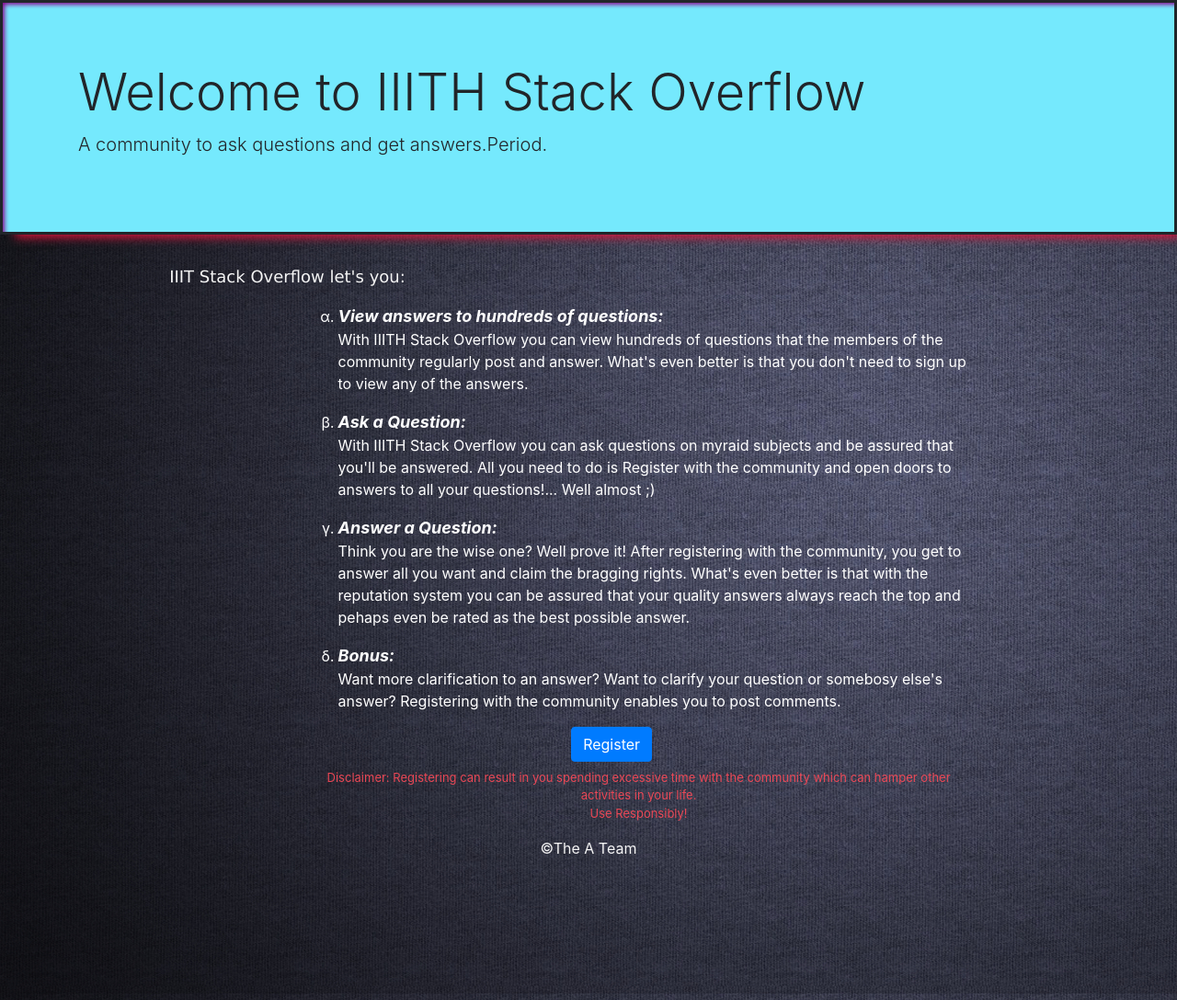
After one commit to programming55/Stack_Overflow_Clone, a Flask app: page /about in a window 1280 px wide. The commit adds this page. Shown: the whole page at 92% size. Run offline with Flask 2, Linux system fonts and the light colour scheme; some libraries are stand-ins or nearby versions.

Commit message:
Added About Page

```diff
--- /dev/null
+++ b/app/static/css/About.css
@@ -0,0 +1,56 @@
+#main-heading{
+	background-color:rgb(117, 233, 253);
+	position: -webkit-sticky;
+  	position: sticky;
+	top: 0;
+	z-index: 2;
+	border:3px solid;
+	box-shadow: 7px 7px 5px -5px darkmagenta inset, 10px 10px 10px -7px crimson ;
+
+	/* padding: 10px; */
+
+}
+
+
+/* .horizontal-line-jumbotron {
+	width:100%;
+	height: 10px;
+	border: 0;
+
+	margin-top: -32px;
+	position: -webkit-sticky;
+	position: fixed;
+	z-index: 2;
+} */
+
+.list-of-featues{
+	list-style-type: lower-greek;
+	text-align: left;
+	color:white;
+
+}
+
+.features-heading{
+	font-weight: bold;
+	font-style: italic;
+	font-size:large;
+}
+
+.text-body{
+	text-align: left;
+	height: 100vh;
+	width: 100vw;
+	z-index: 3;
+}
+
+#main-body{
+	background-image: url("images/background3.jpg");
+	background-size:auto;
+}
+
+.disclaimer{
+	color:rgba(247, 73, 87, 0.925);
+	font-size: small;
+	text-align: center;
+	margin-top: 1%;
+}
--- /dev/null
+++ b/app/templates/About.html
@@ -0,0 +1,45 @@
+<!DOCTYPE html>
+<html>
+<head>
+    <meta charset="utf-8" />
+    <meta http-equiv="X-UA-Compatible" content="IE=edge">
+    <title>Page Title</title>
+    <meta name="viewport" content="width=device-width, initial-scale=1">
+    <link rel="stylesheet" href="{{ url_for('static', filename='css/About.css') }}">
+    <link rel="stylesheet" href="https://stackpath.bootstrapcdn.com/bootstrap/4.1.3/css/bootstrap.min.css" integrity="sha384-MCw98/SFnGE8fJT3GXwEOngsV7Zt27NXFoaoApmYm81iuXoPkFOJwJ8ERdknLPMO" crossorigin="anonymous">
+    <!-- <script src="main.js"></script> -->
+</head>
+<body id="main-body">
+
+    <div class="jumbotron jumbotron-fluid" id="main-heading">
+        <div class="container">
+          <h1 class="display-4" >Welcome to IIITH Stack Overflow</h1>
+          <p class="lead">A community to ask questions and get answers.Period.</p>
+        </div>
+      </div>
+
+      <div class="text-body">
+            <div class="row">
+                <div class="col-sm-6">
+                        <p style="font-family:'Lucida Sans', 'Lucida Sans Regular', 'Lucida Grande', 'Lucida Sans Unicode', Geneva, Verdana, sans-serif;text-align: center;font-size: large; color: whitesmoke">IIIT Stack Overflow let's you:</p>
+                </div>
+            </div>
+            <div class="row">
+                <div class="col-sm-3">
+
+                </div>
+                <div class="col-sm-7">
+                    <ol class="list-of-featues">
+                        <li><span class="features-heading">View answers to hundreds of questions: </span><p>With IIITH Stack Overflow you can view hundreds of questions that the members of the community regularly post and answer. What's even better is that you don't need to sign up to view any of the answers.</p></li>
+                        <li><span class="features-heading">Ask a Question: </span><p>With IIITH Stack Overflow you can ask questions on myraid subjects and be assured that you'll be answered. All you need to do is Register with the community and open doors to answers to all your questions!... Well almost ;)  </p></li>
+                        <li><span class="features-heading">Answer a Question: </span><p>Think you are the wise one? Well prove it! After registering with the community, you get to answer all you want and claim the bragging rights. What's even better is that with the reputation system you can be assured that your quality answers always reach the top and pehaps even be rated as the best possible answer.</p></li>
+                        <li><span class="features-heading">Bonus: </span><p>Want more clarification to an answer? Want to clarify your question or somebosy else's answer? Registering with the community enables you to post comments.</p></li>
+                    </ol>
+                    <button class="btn btn-primary" style="text-align:center;margin-left: 40%">Register</button>
+                    <p class="disclaimer">Disclaimer: Registering can result in you spending excessive time with the community which can hamper other activities in your life. <br>Use Responsibly!</p>
+                </div>
+            </div>
+            <p style="color:whitesmoke;text-align: center">&copy;The A Team</p>
+      </div>
+</body>
+</html>
--- a/app/templates/User_HomePage.html
+++ b/app/templates/User_HomePage.html
@@ -23,7 +23,7 @@
                 <img src="static/css/images/iiith_logo.png" alt="Logo" class="logo-image">
               </a>
               <button class="navbar-toggler" type="button" data-toggle="collapse" data-target="#navbarToggler" aria-controls="navbarToggleExternalContent" aria-expanded="false" aria-label="Toggle navigation">
-                    <span><img src = "expand_navbar.png" class = "expand-nav-button"></span>
+                    <span><img src = "static/css/images/expand_navbar.png" class = "expand-nav-button"></span>
                   </button>
                   <label class="nav-item mr-auto">
                         <label class="logo-label">IIITH Stack Overflow</label>
--- a/app/views.py
+++ b/app/views.py
@@ -10,10 +10,14 @@ from app import app
 def index():
 	return render_template('index.html')
 
-@app.route('/User_HomePage')
+@app.route('/userpage')
 def User_HomePage():
 	return render_template('User_HomePage.html')
 
-@app.route('/QandA')
+@app.route('/qanda')
 def QandA():
 	return render_template('QandA.html')
+
+@app.route('/about')
+def About():
+	return render_template('About.html')
```
Also changed, not shown: app/static/css/QandA.css (+23 -7 lines), app/templates/QandA.html (+16 -4 lines), app/static/css/images/background3.jpg (added).
